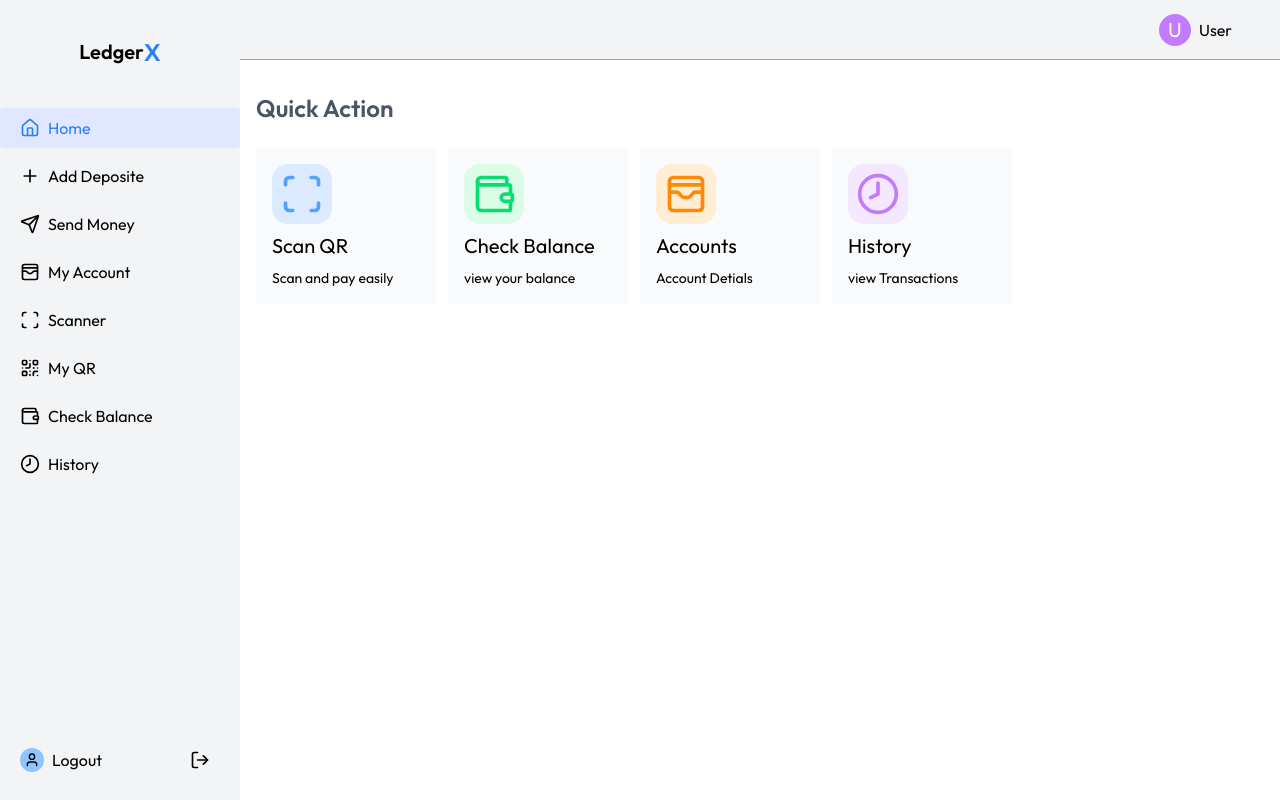
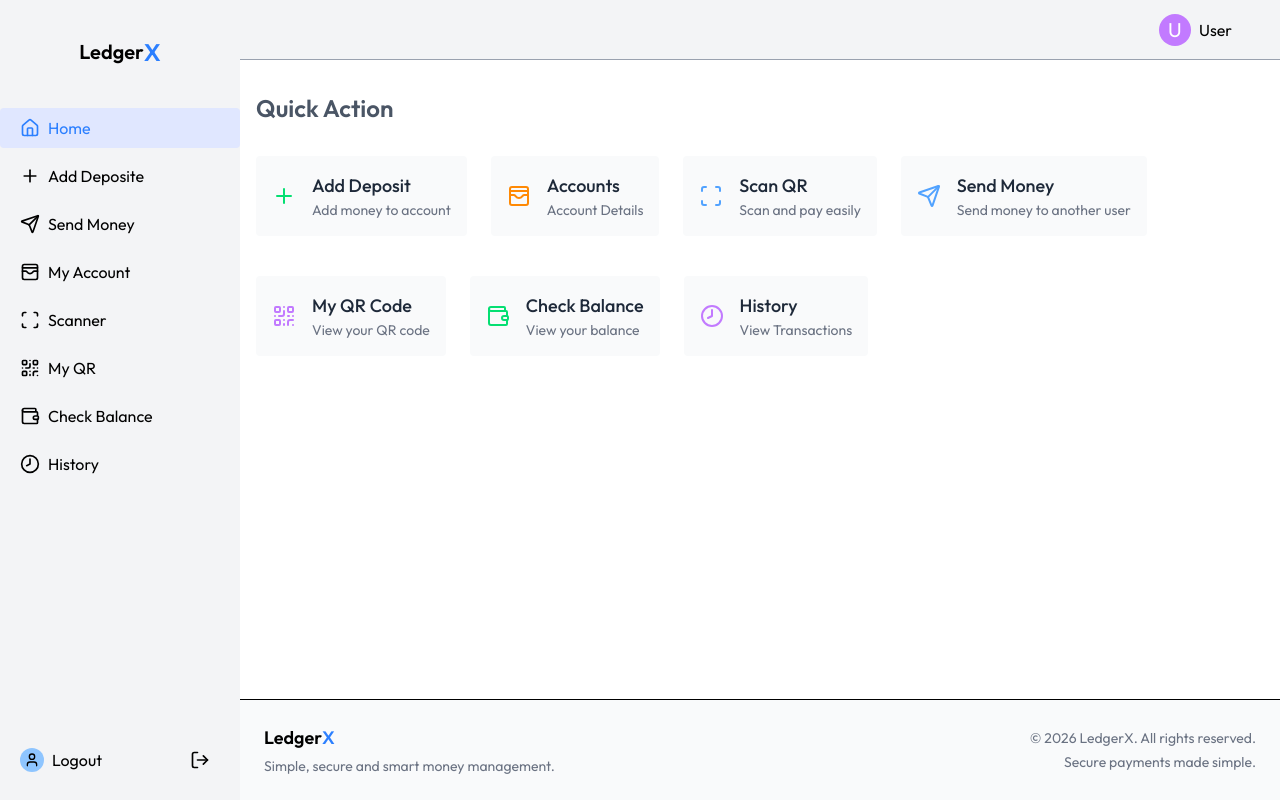
Before and after one commit to Manasgupta1004/Ledge_Banking_System, a React (Vite) app in the folder Frontend/: page / in a window 1280 px wide. Built offline with nearby package versions, Linux system fonts and the light colour scheme; no server answers.

Commit message:
updated code

```diff
--- a/Frontend/package.json
+++ b/Frontend/package.json
@@ -12,6 +12,7 @@
   "dependencies": {
     "@tailwindcss/vite": "^4.3.3",
     "axios": "^1.20.0",
+    "html5-qrcode": "^2.3.8",
     "lucide-react": "^1.41.0",
     "react": "^19.2.8",
     "react-dom": "^19.2.8",
--- a/Frontend/src/App.jsx
+++ b/Frontend/src/App.jsx
@@ -14,12 +14,12 @@ import Transaction from './pages/transaction'
 import Deposite from './pages/deposite'
 const App = () => {
   return (
-    <div className='flex w-full'>
+    <div className='flex w-full h-screen'>
       <Toaster />
       <Sidebar />
-      <div className='w-full md:ml-60'>
+      <div className='w-full h-screen md:ml-60 flex flex-col'>
         <Navbar/>
-        <main className=''>
+        <main className='flex-1 min-h-0'>
         <Routes>
         <Route path='/' element={<Home/>}/>
         <Route path='/signup' element={<Login />} />
--- a/Frontend/src/components/quickAction.jsx
+++ b/Frontend/src/components/quickAction.jsx
@@ -1,32 +1,87 @@
-import { Banknote, Clock8Icon, LucideHome, Scan, ScanBox, ScanQrCode, Wallet, Wallet2, Wallet2Icon, WalletCards } from 'lucide-react'
+import { Plus, Send, WalletCards, Scan, QrCode, Wallet, Clock8, LogOut } from 'lucide-react'
+import { useNavigate } from 'react-router-dom'
 import React from 'react'
 
 const quickAction = () => {
+    const navigate = useNavigate();
+
+    const quickActions = [
+        {
+            title: 'Add Deposit',
+            description: 'Add money to account',
+            icon: Plus,
+            color: 'text-green-400',
+            bgColor: 'bg-green-100',
+            path: '/add-deposit'
+        },
+        {
+            title: 'Accounts',
+            description: 'Account Details',
+            icon: WalletCards,
+            color: 'text-orange-400',
+            bgColor: 'bg-orange-100',
+            path: '/my-accounts'
+        },
+        {
+            title: 'Scan QR',
+            description: 'Scan and pay easily',
+            icon: Scan,
+            color: 'text-blue-400',
+            bgColor: 'bg-blue-100',
+            path: '/my-scanner'
+        },
+        {
+            title: 'Send Money',
+            description: 'Send money to another user',
+            icon: Send,
+            color: 'text-blue-400',
+            bgColor: 'bg-blue-100',
+            path: '/send-money'
+        },
+        {
+            title: 'My QR Code',
+            description: 'View your QR code',
+            icon: QrCode,
+            color: 'text-purple-400',
+            bgColor: 'bg-purple-100',
+            path: '/my-qr'
+        },
+        {
+            title: 'Check Balance',
+            description: 'View your balance',
+            icon: Wallet,
+            color: 'text-green-400',
+            bgColor: 'bg-green-100',
+            path: '/my-balance'
+        },
+        {
+            title: 'History',
+            description: 'View Transactions',
+            icon: Clock8,
+            color: 'text-purple-400',
+            bgColor: 'bg-purple-100',
+            path: '/my-history'
+        },
+    ]
+
     return (
-    <div>
+        <div className='flex flex-col justify-between'>
             <div className='mt-4 p-4'>
                 <h1 className='text-2xl font-semibold text-gray-600'>Quick Action</h1>
-            <div className='mt-4 sm:flex gap-3'>
-                <div className='bg-gray-50 rounded mt-2 p-4 w-45 '>
-                    <Scan className='h-15 w-15 p-2 text-blue-400 bg-blue-100 rounded-2xl'/>
-                    <h1 className='text-xl font semibold mt-2'>Scan QR</h1>
-                    <p className='text-sm mt-2'>Scan and pay easily</p>
+                <div className='flex flex-col md:flex-row md:flex-wrap gap-6 mt-4'>
+                    {
+                        quickActions.map((action, index) => (
+                            <div key={index} onClick={() => navigate(action.path)} className='flex cursor-pointer items-center justify-between p-4 mt-4 bg-gray-50 rounded'>
+                                <div className='flex items-center gap-4'>
+                                    <action.icon className={`w-6 h-6 ${action.color}`} />
+                                    <div>
+                                        <h2 className='text-lg font-medium text-gray-800'>{action.title}</h2>
+                                        <p className='text-sm text-gray-500'>{action.description}</p>
                                     </div>
-                <div className='bg-gray-50 rounded mt-2 p-4 w-45 '>
-                    <Wallet className='h-15 w-15 p-2 text-green-400 bg-green-100 rounded-2xl'/>
-                    <h1 className='text-xl font semibold mt-2'>Check Balance</h1>
-                    <p className='text-sm mt-2'>view your balance</p>
                                 </div>
-                <div className='bg-gray-50 rounded mt-2 p-4 w-45 '>
-                    <WalletCards className='h-15 w-15 p-2 text-orange-400 bg-orange-100 rounded-2xl'/>
-                    <h1 className='text-xl font semibold mt-2'>Accounts</h1>
-                    <p className='text-sm mt-2'>Account Detials</p>
                             </div>
-                <div className='bg-gray-50 rounded mt-2 p-4 w-45'>
-                    <Clock8Icon className='h-15 w-15 p-2 text-purple-400 bg-purple-100 rounded-2xl'/>
-                    <h1 className='text-xl font semibold mt-2'>History</h1>
-                    <p className='text-sm mt-2'>view Transactions</p>
-                </div>
+                        ))
+                    }
                 </div>
             </div>
         </div>
--- a/Frontend/src/pages/home.jsx
+++ b/Frontend/src/pages/home.jsx
@@ -2,8 +2,26 @@ import React from 'react'
 import QuickAction from '../components/quickAction'
 const home = () => {
   return (
-    <div>
+    <div className='h-full flex flex-col justify-between'>
         <QuickAction/>
+        <footer className=' border-t bg-gray-50 px-6 py-6'>
+                <div className='flex flex-col md:flex-row items-center justify-between gap-3'>
+                    <div>
+                        <h2 className='text-lg font-semibold'>
+                            Ledger<span className='text-blue-500'>X</span>
+                        </h2>
+                        <p className='text-sm text-gray-500 mt-1'>
+                            Simple, secure and smart money management.
+                        </p>
+                    </div>
+                    <div className='text-sm text-gray-500 text-center md:text-right'>
+                        <p>© 2026 LedgerX. All rights reserved.</p>
+                        <p className='mt-1'>
+                            Secure payments made simple.
+                        </p>
+                    </div>
+                </div>
+            </footer>
     </div>
   )
 }
--- a/Frontend/src/pages/scanner.jsx
+++ b/Frontend/src/pages/scanner.jsx
@@ -1,9 +1,195 @@
-import React from 'react'
-import Navbar from '../components/navbar'
+import React, { useEffect, useState } from 'react'
+import { Html5QrcodeScanner } from 'html5-qrcode'
+import { toast } from 'react-hot-toast'
+import { useAppContext } from '../context/context'
+import axios from '../axios.js'
+import { SwitchCamera, CheckCircleIcon, IndianRupee, SendHorizontalIcon, LoaderCircle } from 'lucide-react'
 
 const scanner = () => {
+  const [scannedData, setScannedData] = useState(null)
+  const { userAccounts } = useAppContext()
+  const [fromAccount, setFromAccount] = useState('')
+  const [toAccount, setToAccount] = useState('')
+  const [amount, setAmount] = useState()
+  const [names, setNames] = useState('')
+  const [sending, setsending] = useState(false)
+  const [sent, setSent] = useState(false)
+
+
+  const getUserById = async (accountId) => {
+    try {
+      const { data } = await axios.post(`/api/account/getuserbyid/${accountId}`)
+      if (data.success) {
+        setNames(data.userName)
+      }
+    } catch (error) {
+      console.log(error)
+    }
+  }
+
+  const createTransaction = async () => {
+    try {
+      setsending(true)
+      setSent(false)
+      const idempotencyKey = crypto.randomUUID()
+      const { data } = await axios.post('/api/transactions/create-transaction', {
+        fromAccount, toAccount, amount, idempotencyKey
+      })
+      setsending(false)
+      if (data.success) {
+        setSent(true)
+      }
+
+    } catch (error) {
+      setsending(false)
+      toast.error(error.response?.data?.message || error.message)
+    }
+  }
+
+
+  useEffect(() => {
+
+    const scanner = new Html5QrcodeScanner('reader',
+      {
+        fps: 10,
+        qrbox: {
+          height: 250, width: 250
+        }
+      }
+    )
+
+    const onScanSuccess = (decodedText) => {
+      console.log("Scanned QR:", decodedText)
+      try {
+        const qrData = JSON.parse(decodedText)
+        console.log("Parsed QR Data:", qrData)
+
+        if (qrData.type !== "ledgerx-account") {
+          return toast.error('This is not a LedgerX account QR code. Please scan a valid LedgerX account QR code.')
+        }
+
+        if (!qrData.accountId) {
+          return toast.error('Invalid LedgerX account QR code. Please scan a valid LedgerX account QR code.')
+        }
+
+        setScannedData(qrData)
+        setToAccount(qrData.accountId)
+        getUserById(qrData.accountId)
+        scanner.clear()
+
+      } catch (error) {
+        return toast.error('Error parsing QR code. Please scan a valid LedgerX account QR code.')
+      }
+    }
+    scanner.render(onScanSuccess)
+
+    return () => {
+      scanner.clear().catch(() => { })
+    }
+
+  }, [])
+
+  const handleSubmit = (e) => {
+    e.preventDefault()
+    createTransaction()
+  }
+
   return (
-    <div>scanner</div>
+    <div className='p-4 flex flex-col w-full'>
+      <div className='flex w-full items-center justify-between p-4 rounded bg-gray-50'>
+        <div className='flex items-center gap-5'>
+          <SwitchCamera className='h-15 w-15 p-2 text-blue-400 bg-blue-100 rounded-2xl' />
+          <div>
+            <h1 className='text-2xl font-semibold'>Send Money</h1>
+            <p>Scan a QR code to send money to another user</p>
+          </div>
+        </div>
+        <div className='flex items-center px-4 py-2 rounded bg-blue-500 text-white gap-2'>
+          <button>Scan and Pay</button>
+        </div>
+      </div>
+      <div className='mt-4 w-full bg-gray-50 rounded p-4'>
+        <h1 className='text-2xl font-semibold'>
+          Scan QR Code
+        </h1>
+        <p className='text-gray-500'>
+          Scan a LedgerX account QR code
+        </p>
+        <div className='bg-white rounded-2xl shadow-sm p-6 mt-4 md:flex md:items-center md:gap-6'>
+          <div id='reader' className='w-60 h-60'></div>
+          {scannedData && (
+            <div className='p-4 bg-green-50 border border-green-200 rounded-xl'>
+              <div className='flex items-center gap-2 text-green-600 mb-3'>
+                <CheckCircleIcon size={22} />
+                <h2 className='font-semibold'>
+                  QR Scanned Successfully
+                </h2>
+              </div>
+              <form onSubmit={handleSubmit}>
+                <div className='bg-white rounded-lg px-4 py-4'>
+                  <div className='flex items-center justify-between bg-gray-100 rounded py-2 text-sm px-4 border border-gray-300 w-60'>
+                    <select value={fromAccount} onChange={(e) => setFromAccount(e.target.value)} required className='border-none w-full outline-none'>
+                      <option value=''>Select account</option>
+                      {userAccounts.map((account) => (
+                        <option key={account._id} value={account._id}>
+                          {account._id}
+                        </option>
+                      ))}
+                    </select>
+                  </div>
+                  <div className='mt-4 flex'>
+                    <p className='text-sm text-gray-500'>
+                      Holder Name :
+                    </p>
+                    <p className='font-medium text-gray-800 break-all mt-1'>
+                      {names}
+                    </p>
+                  </div>
+                  <div className='mt-1 flex'>
+                    <p className='text-sm text-gray-500'>
+                      Account ID :
+                    </p>
+                    <p className='font-medium text-gray-800 break-all mt-1'>
+                      {scannedData.accountId}
+                    </p>
+                  </div>
+                  <div className='flex items-center gap-2 rounded bg-gray-200 mt-4 border w-60 text-sm border-gray-300' >
+                    <div className='px-2 py-2 border-r border-gray-400'>
+                      <IndianRupee size={20} />
+                    </div>
+                    <input value={amount} onChange={(e) => setAmount(e.target.value)} type="number" required className='py-2 px-2 border-none outline-none' placeholder='EnterAmount' />
+                  </div>
+                  <button type='submit' className='flex items-center mt-5 bg-blue-500 gap-2 w-full text-white py-2 px-4 justify-center'>
+                    {
+                      sent ?
+                        (
+                          <div className='flex items-center gap-2'>
+                            <div className='w-6 h-6 rounded-full text-white flex items-center justify-center'>
+                              ✓
+                            </div>
+                            <p>Sent Successfully</p>
+                          </div>
+                        ) :
+                        sending ? (
+                          <>
+                            <LoaderCircle className='animate-spin' size={20} />
+                            <p>Sending...</p>
+                          </>
+                        ) : (
+                          <>
+                            <SendHorizontalIcon size={20} />
+                            <p>Send Money</p>
+                          </>
+                        )
+                    }
+                  </button>
+                </div>
+              </form>
+            </div>
+          )}
+        </div>
+      </div>
+    </div>
   )
 }
 
--- a/Frontend/src/pages/transaction.jsx
+++ b/Frontend/src/pages/transaction.jsx
@@ -5,7 +5,7 @@ import axios from '../axios.js'
 import toast from 'react-hot-toast'
 
 const trandsaction = () => {
-  const { userAccounts, user } = useAppContext()
+  const { userAccounts } = useAppContext()
   const [fromAccount, setFromAccount] = useState('')
   const [toAccount, setToAccount] = useState('')
   const [amount, setAmount] = useState()
@@ -16,6 +16,7 @@ const trandsaction = () => {
   const createTransaction = async () => {
     try {
       setsending(true)
+      setSent(false)
       const idempotencyKey = crypto.randomUUID()
       const { data } = await axios.post('/api/transactions/create-transaction', {
         fromAccount, toAccount, amount, idempotencyKey
@@ -95,8 +96,6 @@ const trandsaction = () => {
                         <p>Send Money</p>
                       </>
                     )
-
-
                 }
               </button>
             </div>
```
Also changed, not shown: Frontend/src/index.css (+13 -0 lines), 1 other file (tests, documents, lock files or other folders). Lines whose indentation alone changed are shown as unchanged.
